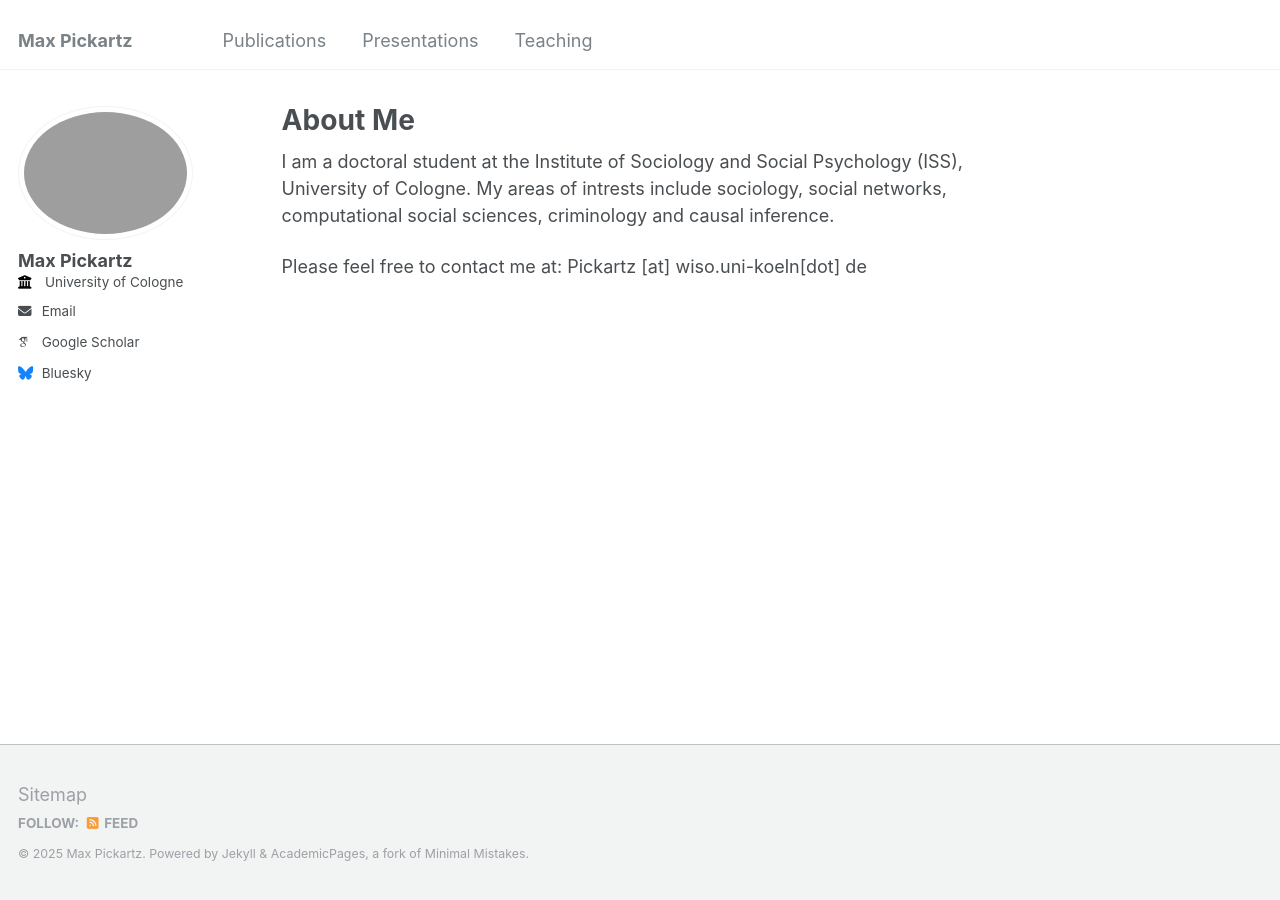
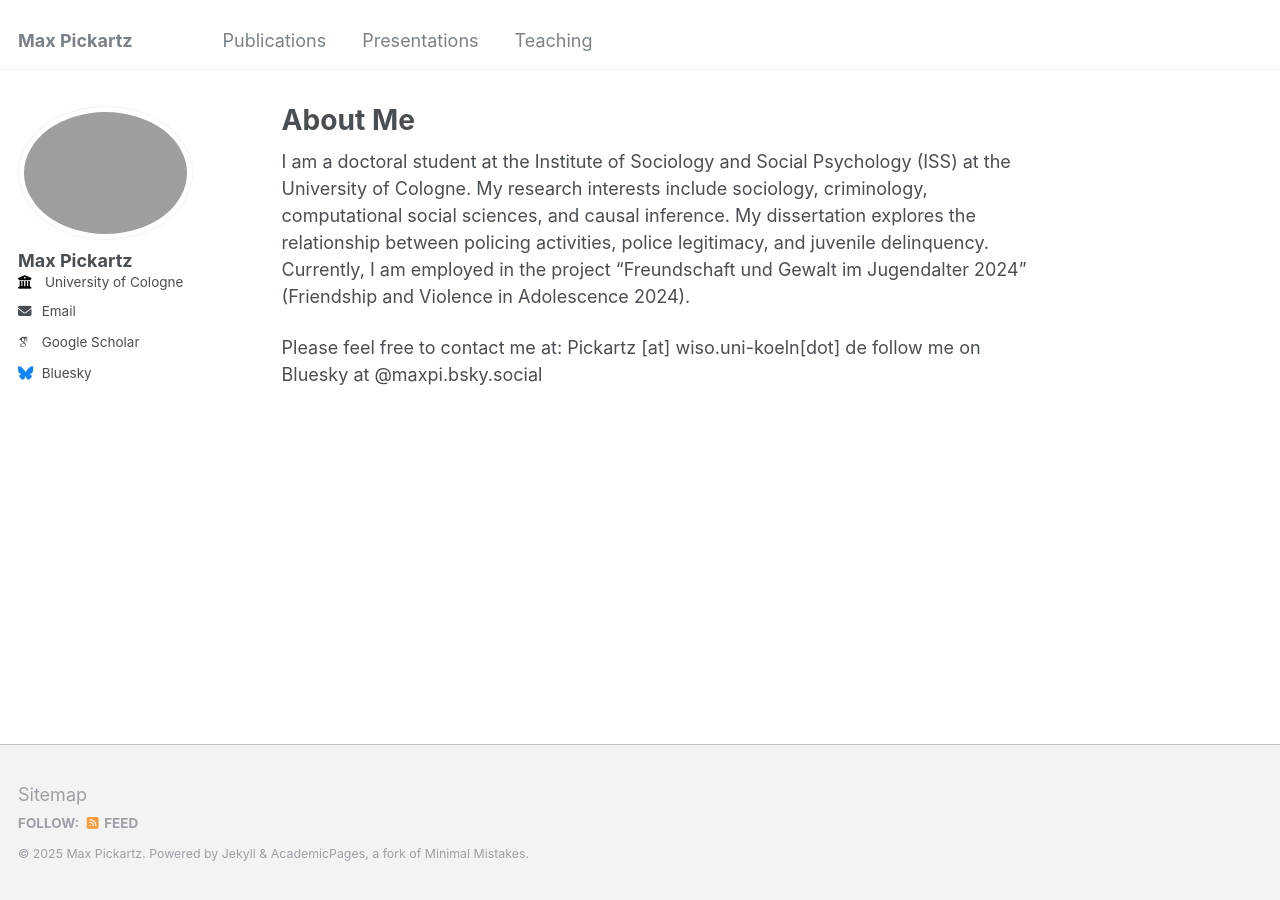
Before and after one commit to maxpi99/maxpi99.github.io, a Jekyll site: the page built from _pages/about.md, in a window 1280 px wide. Built offline with Jekyll 4.4.1, drawn with Linux system fonts in a browser that asks for light colours; some web fonts are replaced.

Commit message:
Update about.md

```diff
--- a/_pages/about.md
+++ b/_pages/about.md
@@ -7,7 +7,9 @@ redirect_from:
   - /about.html
 ---
 
-I am a doctoral student at the Institute of Sociology and Social Psychology (ISS), University of Cologne.
-My areas of intrests include sociology, social networks, computational social sciences, criminology and causal inference.
+I am a doctoral student at the Institute of Sociology and Social Psychology (ISS) at the University of Cologne.
+My research interests include sociology, criminology, computational social sciences, and causal inference.
+My dissertation explores the relationship between policing activities, police legitimacy, and juvenile delinquency.
+Currently, I am employed in the project "Freundschaft und Gewalt im Jugendalter 2024" (Friendship and Violence in Adolescence 2024).
 
-Please feel free to contact me at: Pickartz [at] wiso.uni-koeln[dot] de
+Please feel free to contact me at: Pickartz [at] wiso.uni-koeln[dot] de follow me on Bluesky at @maxpi.bsky.social
```
